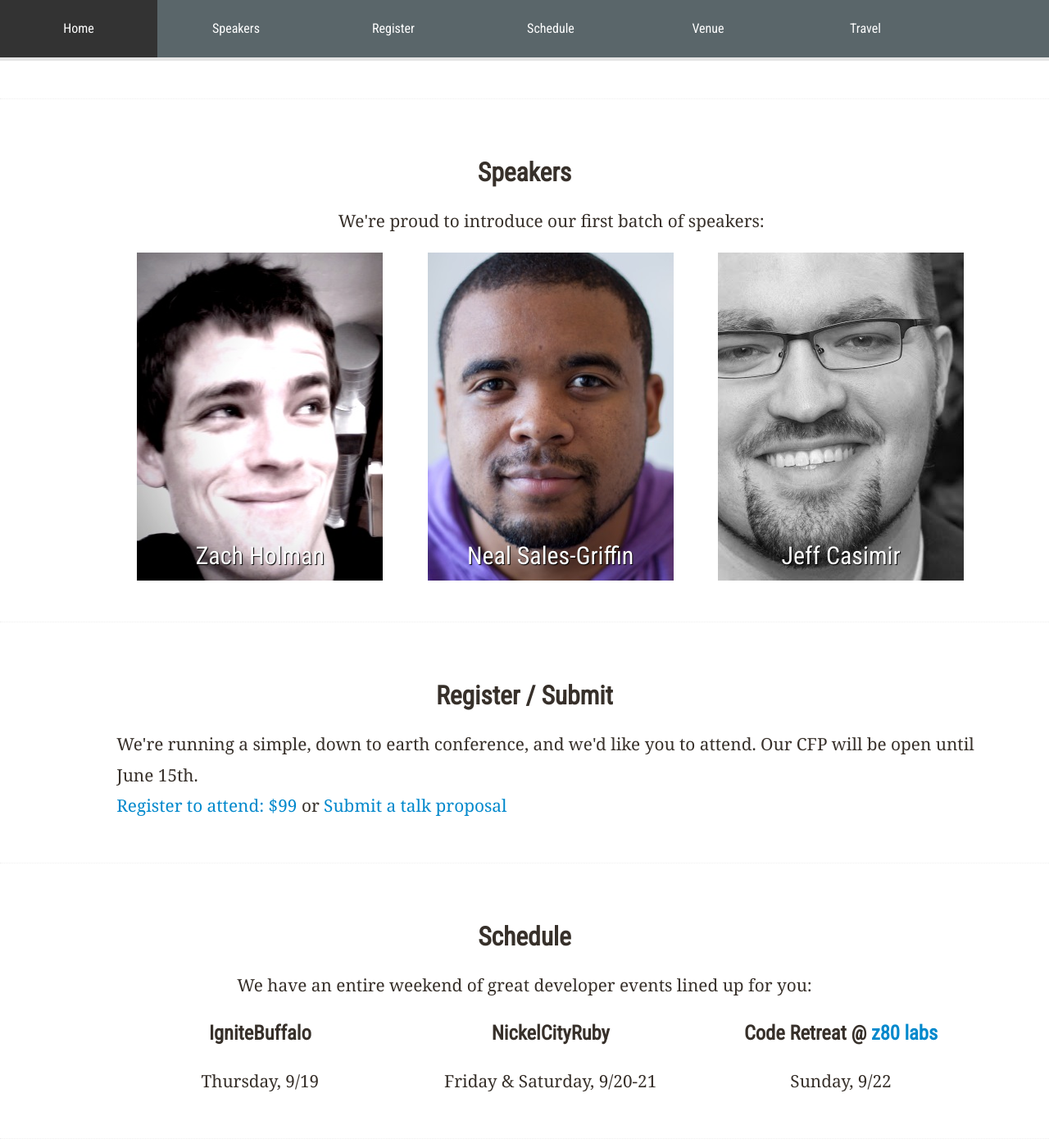
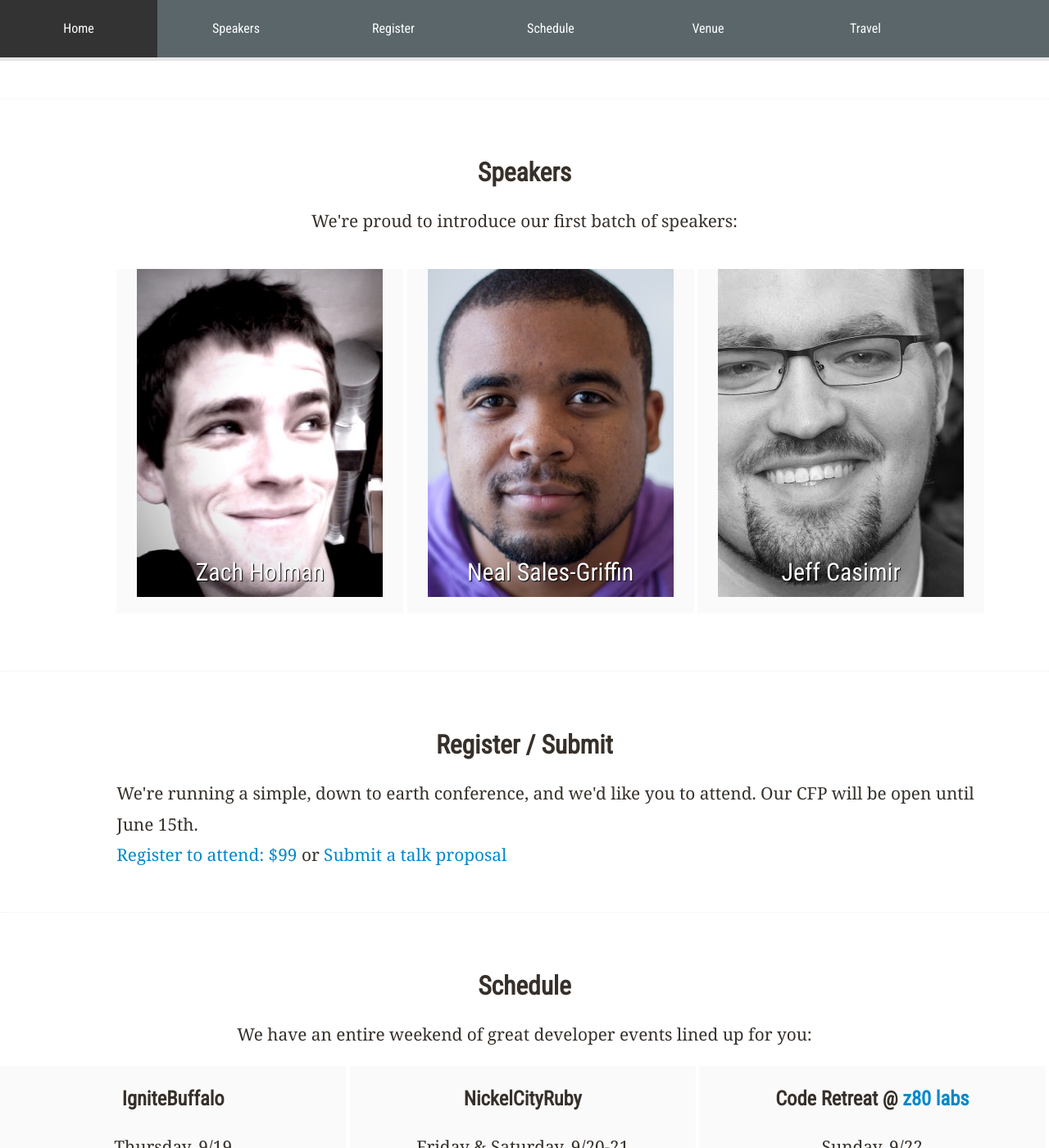
Before and after one commit to nysmakers/nysmakers.github.io, a Jekyll site: the page built from 2013/index.html, in a window 1280 px wide and 1400 px high, scrolled down 580 px. Shown: the whole window at 82% size. Built offline with Jekyll 4.4.1, drawn with Linux system fonts in a browser that asks for light colours.

Commit message:
background and spacing on schedule

```diff
--- a/2013/index.html
+++ b/2013/index.html
@@ -8,8 +8,8 @@
 </section>
 
 <section class="row-fluid" id="speakers">
-  <h2 class="span10 offset1">Speakers</h2>
-  <p class="span10 offset1 text-center">
+  <h2 class="text-center">Speakers</h2>
+  <p class="text-center">
     We're proud to introduce our first batch of speakers:
   </p>
   <ul class="span10 offset1">
@@ -48,7 +48,7 @@
   <p class="text-center">
     We have an entire weekend of great developer events lined up for you:
   </p>
-  <ul class="span10 offset1">
+  <ul class="row-fluid">
     <li>
       <h3>IgniteBuffalo</h3>
       <p>Thursday, 9/19</p>
--- a/stylesheets/responsive.css
+++ b/stylesheets/responsive.css
@@ -148,7 +148,7 @@
  *************
  *************/
 body {
-  font-family: "Noto Serif", georgia, serif; }
+  font-family: 'Noto Serif', georgia, serif; }
 
 p {
   font-size: 1.3em;
@@ -159,7 +159,7 @@
   text-shadow: 1px 1px 1px white; }
 
 h1, h2, h3, h4, h5, h6, nav {
-  font-family: "Roboto Condensed", Helvetica, sans-serif; }
+  font-family: 'Roboto Condensed', Helvetica, sans-serif; }
 
 #nav {
   position: fixed;
@@ -193,9 +193,12 @@
 #contentContainer ul {
   list-style: none; }
   #contentContainer ul li {
+    margin: 20px 0px;
+    padding: 0px 0px 20px 0px;
     display: inline-block;
     width: 33%;
-    text-align: center; }
+    text-align: center;
+    background: #fafafa; }
 
 #speakers p {
   margin-bottom: 20px; }
@@ -207,7 +210,7 @@
   color: #fff;
   text-shadow: 1px 1px 1px black;
   text-decoration: none;
-  font-family: "Roboto Condensed", Helvetica, sans-serif;
+  font-family: 'Roboto Condensed', Helvetica, sans-serif;
   font-size: 30px;
   background-position: center; }
 
--- a/stylesheets/scss/responsive.scss
+++ b/stylesheets/scss/responsive.scss
@@ -234,9 +234,12 @@
     list-style: none;
 
     li {
+			margin:20px 0px;
+			padding:0px 0px 20px 0px;
       display: inline-block;
       width: 33%;
       text-align: center;
+			background:#fafafa;
     }
   }
 }
```
